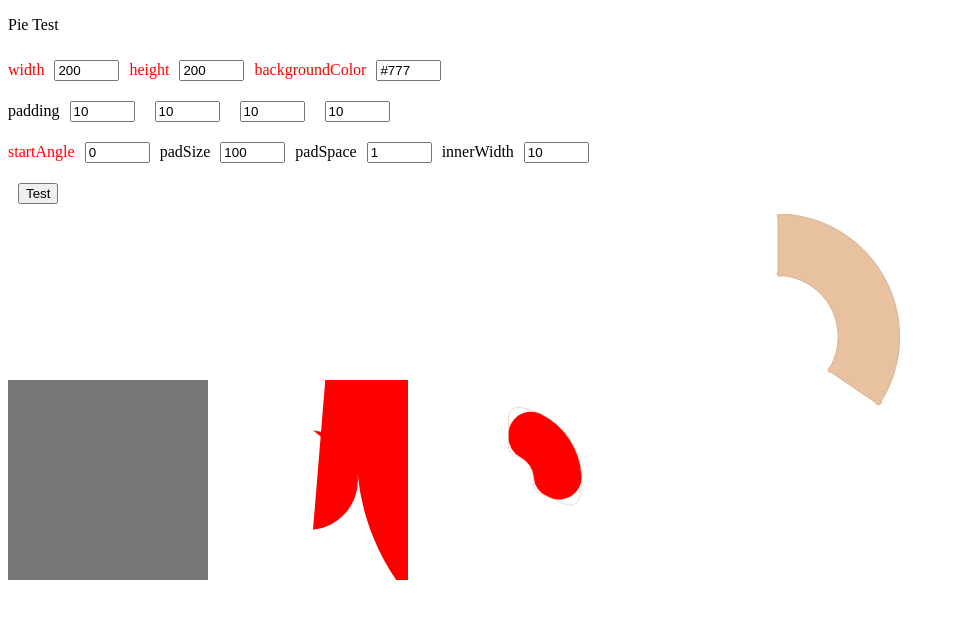
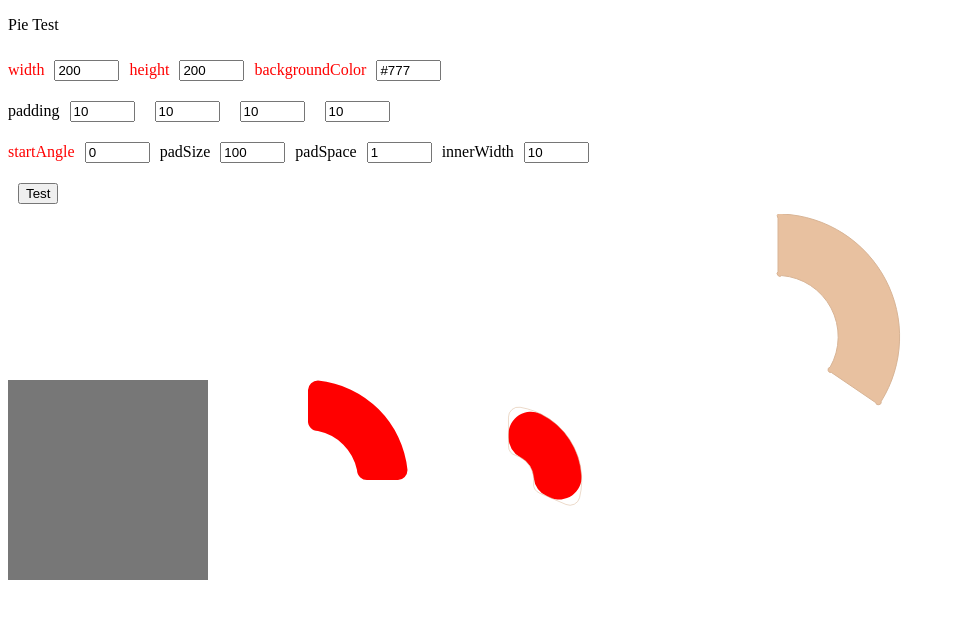
Before and after one commit to sdh20282/jetty-chart, a React (Create React App) app: page / in a window 1280 px wide. Shown: the top 618 px of the page, without its empty margins (0-955 px from the left). Built offline with nearby package versions, Linux system fonts and the light colour scheme.

Commit message:
Feat : 파이 차트 데이터 변수로 입력

```diff
--- a/src/jetty-chart/src/pies/pie/PieTest.js
+++ b/src/jetty-chart/src/pies/pie/PieTest.js
@@ -4,10 +4,21 @@ import { calculateIntersection } from "../utils/calculateIntersection";
 const PieTest = () => {
   const cornerRadius = 1;
   const pathData = `M1.1976181439965927,-118.63665445743161A${cornerRadius},${cornerRadius},0,0,1,6.385046341273871,-122.63236514874113A122.75,122.75,0,0,1,104.4049095437183,64.56965228532815A${cornerRadius},${cornerRadius},0,0,1,98.7420444314387,65.76603281607452L54.5436867163979,35.681203849466294A${cornerRadius},${cornerRadius},0,0,1,53.32472587787223,30.38744872413381A61.375,61.375,0,0,0,4.889175217325921,-61.18056392194806A${cornerRadius},${cornerRadius},0,0,1,1.1976181439965838,-65.17181432713036Z`;
-  const pos1 = calculateIntersection(0, -200, 200, 20);
-  const pos2 = calculateIntersection(200, 0, 200, 20);
-  const pos3 = calculateIntersection(0, -100, 20, 100);
-  const pos4 = calculateIntersection(100, 0, 20, 100);
+  const x1 = 0;
+  const y1 = -100;
+  const x2 = 100;
+  const y2 = 0;
+  const x3 = 0;
+  const y3 = -50;
+  const x4 = 50;
+  const y4 = 0;
+  const pieRadius = 100;
+  const innerRadius = 50;
+  const borderRadius = 10;
+  const pos1 = calculateIntersection(x1, y1, pieRadius, borderRadius);
+  const pos2 = calculateIntersection(x2, y2, pieRadius, borderRadius);
+  const pos3 = calculateIntersection(x3, y3, innerRadius, borderRadius);
+  const pos4 = calculateIntersection(x4, y4, innerRadius, borderRadius);
 
   return (
     <>
@@ -20,19 +31,30 @@ const PieTest = () => {
           fill="yellow"
         />
       </svg> */}
-      <svg width="200" height="200" viewBox="-40 -40 80 80">
+      <svg width="200" height="200" viewBox="-100 -100 200 200">
         <path
+          //   d={`
+          //     M ${pos1.x1},${pos1.y1}
+          //     A 10,10,0,0,1,${pos1.x2},${pos1.y2}
+          //     A 100,100,0,0,1,${pos2.x1},${pos2.y1}
+          //     A 10,10,0,0,1,${pos2.x2},${pos2.y2}
+          //     L ${pos4.x2},${pos4.y2}
+          //     A 10,10,0,0,1,${pos4.x1},${pos4.y1}
+          //     A 50,50,0,0,0,${pos3.x2},${pos3.y2}
+          //     A 10,10,0,0,1,${pos3.x1},${pos3.y1}
+          //     Z
+          // `}
           d={`
-            M ${pos1.x1},${pos1.y1}
-            A 20,20,0,0,1,${pos1.x2},${pos1.y2}
-            A 200,200,0,0,1,${pos2.x1},${pos2.y1}
-            A 20,20,0,0,1,${pos2.x2},${pos2.y2}
-            L ${pos2.x2},${pos2.y2}
-            A 20,20,0,0,1,${pos3.x1},${pos3.y1}
-            A 100,100,0,0,0,${pos4.x2},${pos4.y2}
-            A 20,20,0,0,1,${pos4.x1},${pos4.y1}
+            M ${x1},${y1 + borderRadius}
+            A ${borderRadius},${borderRadius},0,0,1,${pos1.x1},${pos1.y1}
+            A ${pieRadius},${pieRadius},0,0,1,${pos2.x2},${pos2.y2}
+            A ${borderRadius},${borderRadius},0,0,1,${x2 - borderRadius},${y2}
+            L ${innerRadius + borderRadius},${y4}
+            A ${borderRadius},${borderRadius},0,0,1,${pos4.x2},${pos4.y2}
+            A ${innerRadius},${innerRadius},0,0,0,${pos3.x1},${pos3.y1}
+            A ${borderRadius},${borderRadius},0,0,1,${x3},${-(innerRadius + borderRadius)}
             Z
-        `}
+            `}
           fill="red"
         />
       </svg>
```
